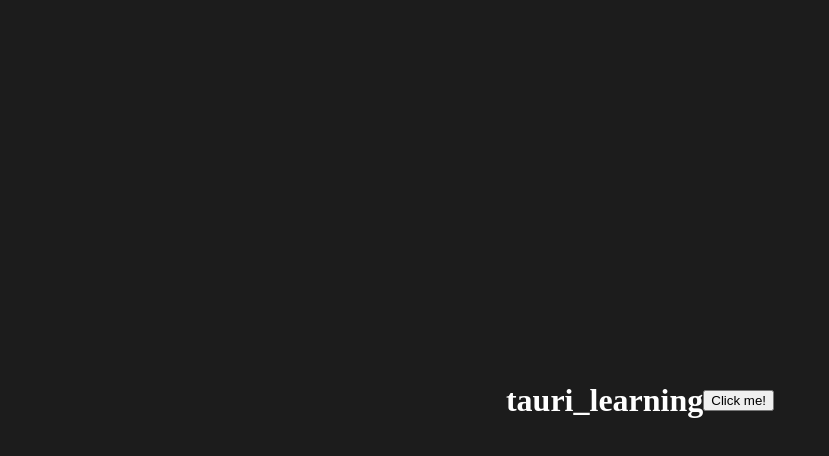
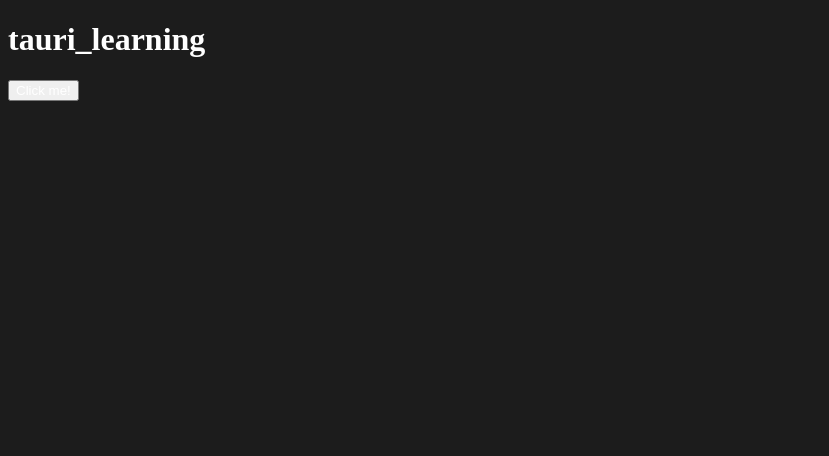
Before and after one commit to FlareFlo/wt_custom_lang_rev, a website: page dev/index.html in a window 1280 px wide. Shown: the whole page, without its empty margins (0-829 px from the left). Drawn offline with nearby package versions, Linux system fonts and the light colour scheme; files that its build step writes are made by us from their sources; files whose address does not match are found by name.

Commit message:
Added SCSS loader

```diff
--- a/dev/index.html
+++ b/dev/index.html
@@ -1,23 +1,9 @@
 <!DOCTYPE html>
-<html>
+<html lang="en">
 <head>
-	<style>
-		html,
-		body {
-			margin: 0;
-			padding: 0;
-			width: 100%;
-			height: 100%;
-			background: #1c1c1c;
-			color: white;
-		}
-
-		body {
-			display: flex;
-			align-items: center;
-			justify-content: center;
-		}
-	</style>
+	<link rel="stylesheet" href="css/index.css">
+	<link rel="icon" href="assets/favicon.ico">
+	<title>Title!</title>
 </head>
 <body>
 
--- /dev/null
+++ b/scss/index.scss
@@ -0,0 +1,9 @@
+
+body {
+	color: white;
+	background-color: #1c1c1c;
+
+	#test_btn {
+		color: white;
+	}
+}
--- a/webpack.config.js
+++ b/webpack.config.js
@@ -35,7 +35,7 @@ Encore
 	.addEntry('index', '/src/index/index.js')
 
 	.copyFiles({
-		from: './assets',
+		from: './dev/assets',
 		to: 'assets/[path][name].[ext]'
 	})
 	.copyFiles({
@@ -83,12 +83,6 @@ Encore
 		tsConfig = require('./tsconfig.json')
 	})
 
-	/**
-	 * This one adds browser prefix for CSS classes.
-	 * Useful for loading fonts depending on browser list in package.json
-	 */
-	.enablePostCssLoader()
-
 /**
  * This is how you get the raw webpack configuration to tweak it further beyond @symfony/encore's capabilities.
  * @type {webpack.Configuration}
```
Also changed, not shown: package.json (+5 -10 lines), dev/assets/favicon.ico (added), 1 other file.
